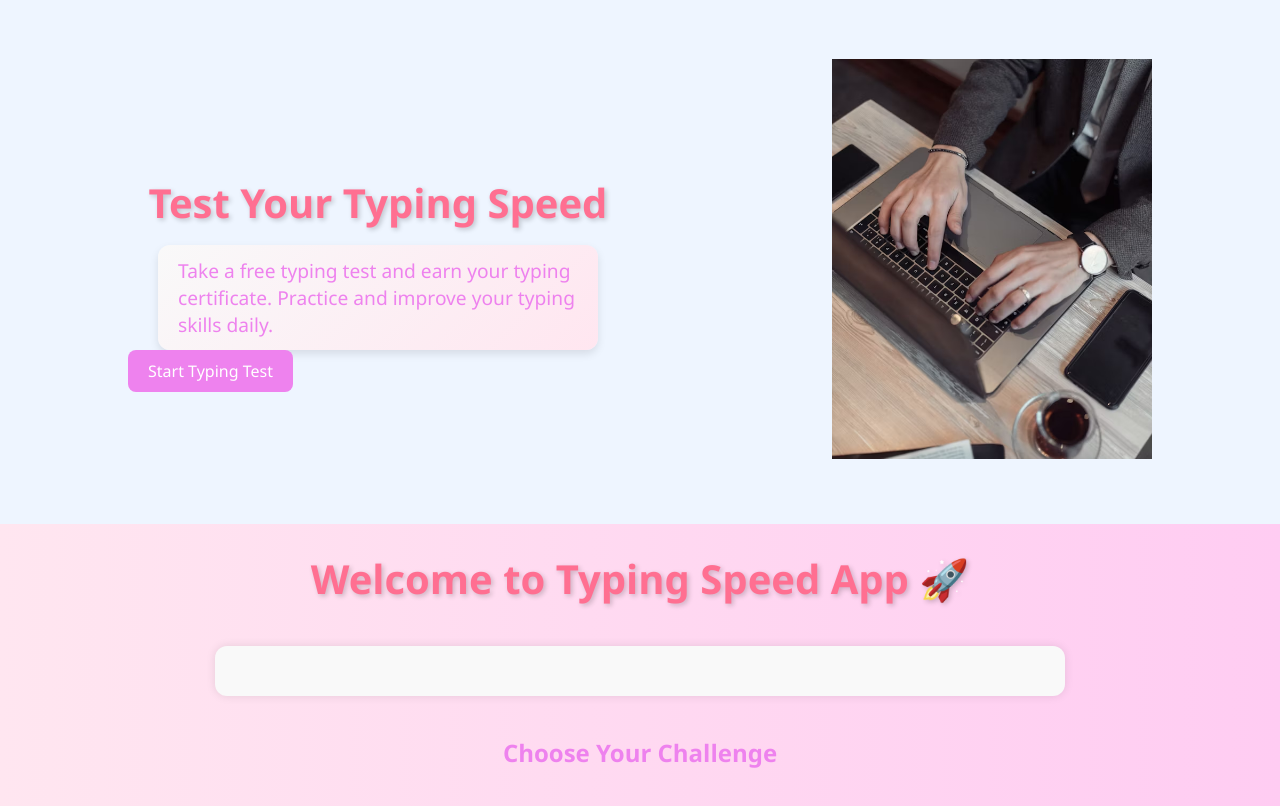
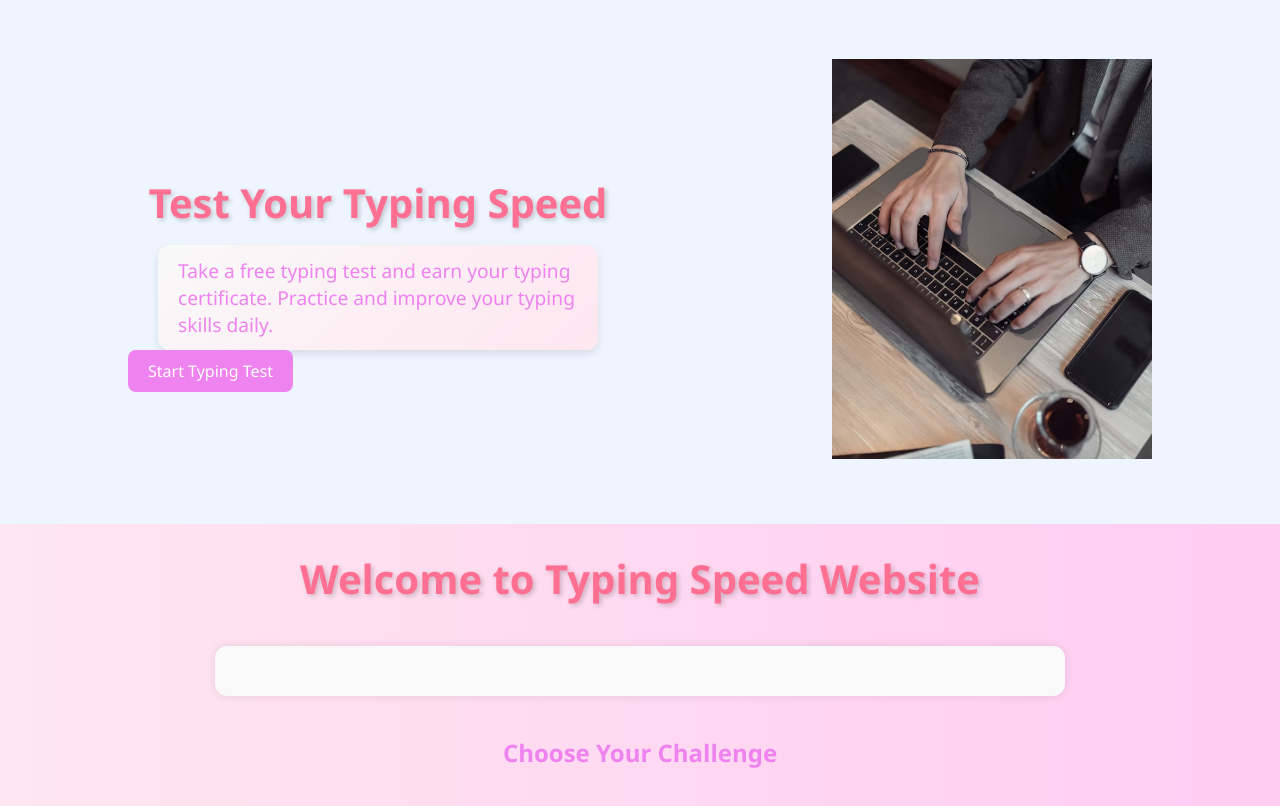
Before and after one commit to shivikarani/MainUpdatedProject, a Django app: page / in a window 1280 px wide. Shown: the part 110-916 px from the top of the page. Run offline with Django 5.2, Linux system fonts and the light colour scheme; data that the repository does not hold is empty.

Commit message:
second commit on 19122025

```diff
--- a/typingapp/templates/typingapp/home.html
+++ b/typingapp/templates/typingapp/home.html
@@ -13,7 +13,7 @@
     <img width="320" height="400" src="{% static 'typingapp/banner.avif' %}" alt="Typing banner">
   </div>
 </section>
-<h1>Welcome to Typing Speed App 🚀</h1>
+<h1>Welcome to Typing Speed Website</h1>
 
 <div class="carousel-container">
   {% for word in carousel_words %}
```
